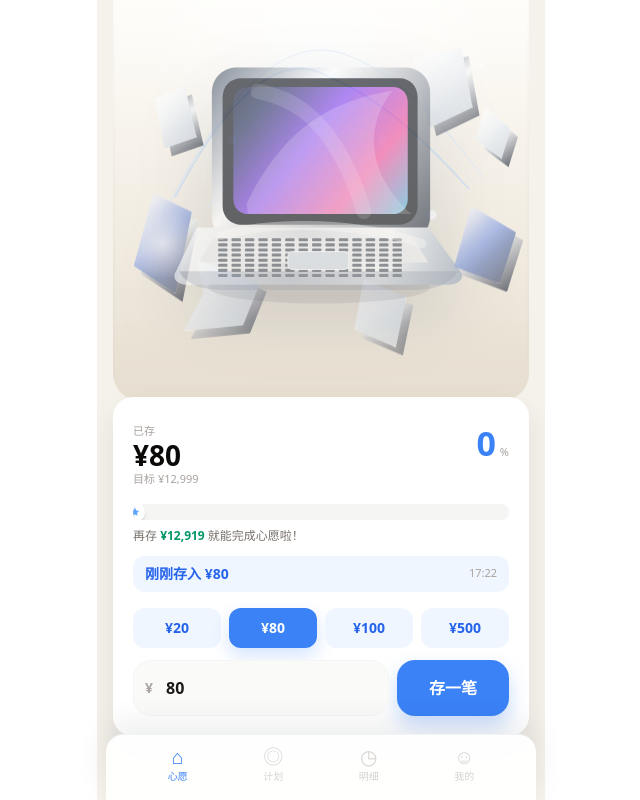
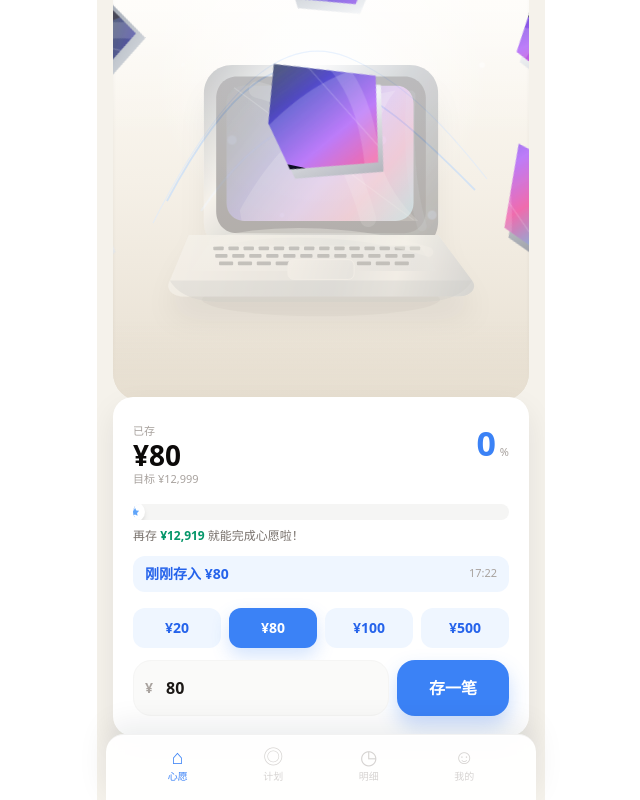
Before and after one commit to xiyan13411-ai/check-think, a Next.js app: page / in a window 1280 px wide. Both pictures are taken after a click on the button "存一笔". Shown: the part 183-983 px from the top of the page, without its empty margins (319-959 px from the left). Built offline with nearby package versions, Linux system fonts and the light colour scheme.

Commit message:
fix: use real asset fragments instead of decorative overlays

```diff
--- a/components/ReferenceWishHero.tsx
+++ b/components/ReferenceWishHero.tsx
@@ -15,39 +15,73 @@ type ReferenceWishHeroProps = {
   } | null;
 };
 
-type Shard = {
-  left: string;
-  top: string;
+type ProductAsset = {
+  src: string;
   width: number;
   height: number;
-  rotate: number;
-  delay: number;
-  clipPath: string;
-  dark?: boolean;
+  className: string;
 };
 
-const floatingShards: Shard[] = [
-  { left: "5%", top: "53%", width: 58, height: 100, rotate: -25, delay: 0, clipPath: "polygon(34% 0%, 100% 18%, 72% 100%, 0% 72%)", dark: true },
-  { left: "17%", top: "68%", width: 76, height: 72, rotate: 23, delay: 0.18, clipPath: "polygon(18% 0%, 100% 34%, 78% 92%, 0% 100%, 26% 48%)" },
-  { left: "72%", top: "20%", width: 60, height: 80, rotate: 18, delay: 0.1, clipPath: "polygon(0% 12%, 82% 0%, 100% 74%, 28% 100%)" },
-  { left: "82%", top: "56%", width: 62, height: 78, rotate: -17, delay: 0.26, clipPath: "polygon(28% 0%, 100% 34%, 74% 100%, 0% 78%)", dark: true },
-  { left: "10%", top: "29%", width: 42, height: 62, rotate: 30, delay: 0.36, clipPath: "polygon(0% 20%, 72% 0%, 100% 82%, 24% 100%)" },
-  { left: "58%", top: "73%", width: 52, height: 68, rotate: -9, delay: 0.44, clipPath: "polygon(18% 0%, 100% 26%, 80% 100%, 0% 74%)" },
-  { left: "87%", top: "34%", width: 36, height: 52, rotate: 32, delay: 0.52, clipPath: "polygon(30% 0%, 100% 42%, 74% 100%, 0% 62%)" },
+type ProductShard = {
+  id: string;
+  clipPath: string;
+  x: number;
+  y: number;
+  rotate: number;
+  scale: number;
+  z: number;
+  unlockAt: number;
+};
+
+const productAssets: Record<"macbook" | "phone", ProductAsset> = {
+  macbook: {
+    src: "/wish-assets/macbook/macbook-render.svg",
+    width: 340,
+    height: 312,
+    className: "h-[312px] w-[340px]",
+  },
+  phone: {
+    src: "/wish-assets/phone/phone-render.svg",
+    width: 210,
+    height: 430,
+    className: "h-[430px] w-[210px]",
+  },
+};
+
+const productShards: ProductShard[] = [
+  { id: "top-left", clipPath: "polygon(9% 8%, 35% 5%, 42% 25%, 22% 35%, 8% 25%)", x: -130, y: -92, rotate: -24, scale: 0.92, z: 26, unlockAt: 0.05 },
+  { id: "top-screen", clipPath: "polygon(34% 6%, 62% 7%, 60% 28%, 42% 32%, 36% 22%)", x: -18, y: -126, rotate: 17, scale: 0.9, z: 30, unlockAt: 0.1 },
+  { id: "top-right", clipPath: "polygon(62% 7%, 91% 10%, 87% 36%, 64% 30%)", x: 128, y: -96, rotate: 24, scale: 0.9, z: 25, unlockAt: 0.14 },
+  { id: "left-screen", clipPath: "polygon(8% 24%, 28% 35%, 31% 58%, 9% 66%, 4% 45%)", x: -162, y: 18, rotate: -18, scale: 0.94, z: 29, unlockAt: 0.18 },
+  { id: "screen-core", clipPath: "polygon(28% 31%, 58% 28%, 64% 55%, 39% 63%, 30% 50%)", x: 14, y: -48, rotate: 12, scale: 0.96, z: 36, unlockAt: 0.22 },
+  { id: "screen-right", clipPath: "polygon(59% 30%, 88% 35%, 82% 63%, 63% 57%)", x: 150, y: 8, rotate: 19, scale: 0.92, z: 31, unlockAt: 0.27 },
+  { id: "hinge-left", clipPath: "polygon(17% 61%, 40% 58%, 44% 73%, 22% 78%, 8% 70%)", x: -130, y: 106, rotate: 21, scale: 0.9, z: 33, unlockAt: 0.32 },
+  { id: "keyboard-main", clipPath: "polygon(35% 59%, 66% 58%, 72% 78%, 41% 82%, 35% 72%)", x: 12, y: 120, rotate: -11, scale: 0.92, z: 38, unlockAt: 0.38 },
+  { id: "keyboard-right", clipPath: "polygon(66% 59%, 93% 66%, 87% 84%, 70% 79%)", x: 136, y: 132, rotate: -19, scale: 0.9, z: 32, unlockAt: 0.45 },
+  { id: "palm-left", clipPath: "polygon(10% 73%, 38% 80%, 36% 97%, 6% 91%)", x: -98, y: 194, rotate: -13, scale: 0.93, z: 34, unlockAt: 0.52 },
+  { id: "trackpad", clipPath: "polygon(38% 78%, 62% 77%, 61% 95%, 37% 96%)", x: 0, y: 198, rotate: 10, scale: 0.94, z: 40, unlockAt: 0.6 },
+  { id: "palm-right", clipPath: "polygon(61% 78%, 91% 83%, 97% 96%, 62% 96%)", x: 112, y: 190, rotate: 18, scale: 0.92, z: 35, unlockAt: 0.68 },
+  { id: "tiny-left", clipPath: "polygon(0% 50%, 12% 55%, 11% 78%, 0% 73%)", x: -198, y: 86, rotate: 29, scale: 0.78, z: 41, unlockAt: 0.76 },
+  { id: "tiny-right", clipPath: "polygon(88% 42%, 100% 50%, 97% 72%, 84% 63%)", x: 198, y: 80, rotate: -28, scale: 0.78, z: 42, unlockAt: 0.84 },
+  { id: "bottom-edge", clipPath: "polygon(19% 93%, 82% 92%, 96% 100%, 8% 100%)", x: 0, y: 246, rotate: -7, scale: 0.88, z: 44, unlockAt: 0.92 },
 ];
 
-const attachedShards: Shard[] = [
-  { left: "44%", top: "24%", width: 74, height: 72, rotate: 14, delay: 0.02, clipPath: "polygon(18% 0%, 100% 16%, 82% 100%, 0% 72%)" },
-  { left: "53%", top: "38%", width: 62, height: 82, rotate: -10, delay: 0.08, clipPath: "polygon(0% 24%, 86% 0%, 100% 76%, 26% 100%)" },
-  { left: "40%", top: "54%", width: 78, height: 68, rotate: 9, delay: 0.12, clipPath: "polygon(16% 0%, 100% 30%, 72% 100%, 0% 78%)" },
-  { left: "30%", top: "63%", width: 68, height: 54, rotate: -14, delay: 0.16, clipPath: "polygon(0% 18%, 86% 0%, 100% 70%, 22% 100%)" },
-  { left: "61%", top: "62%", width: 58, height: 76, rotate: 18, delay: 0.2, clipPath: "polygon(20% 0%, 100% 32%, 76% 100%, 0% 68%)" },
-];
+function SimpleWishArt({ type }: { type: Exclude<WishType, "macbook" | "phone"> }) {
+  const config = {
+    camera: { emoji: "📷", label: "相机", bg: "from-violet-100 to-blue-100" },
+    travel: { emoji: "🧳", label: "旅行", bg: "from-teal-100 to-blue-100" },
+    gift: { emoji: "🎁", label: "礼物", bg: "from-orange-100 to-pink-100" },
+    home: { emoji: "🏠", label: "小家", bg: "from-emerald-100 to-lime-100" },
+  }[type];
 
-const sideMaterial = "linear-gradient(145deg, rgba(71,85,105,0.98) 0%, rgba(248,250,252,0.9) 40%, rgba(15,23,42,0.98) 100%)";
-const faceMaterial = "linear-gradient(135deg, #ffffff 0%, #eef2f7 42%, #cbd5e1 100%)";
-const darkMaterial = "linear-gradient(135deg, rgba(219,234,254,0.16), rgba(29,78,216,0.52) 48%, rgba(2,6,23,0.66))";
-const shineMaterial = "linear-gradient(135deg, rgba(255,255,255,0.95) 0%, rgba(255,255,255,0.16) 36%, transparent 62%)";
+  return (
+    <div className={`relative flex h-[300px] w-[300px] items-center justify-center rounded-[42px] bg-gradient-to-br ${config.bg} shadow-[0_28px_50px_rgba(15,23,42,0.12)]`}>
+      <div className="absolute inset-6 rounded-[34px] bg-white/45 blur-sm" />
+      <div className="relative text-[92px] drop-shadow-[0_20px_28px_rgba(15,23,42,0.16)]">{config.emoji}</div>
+      <div className="absolute bottom-9 rounded-full bg-white/70 px-4 py-1 text-xs font-semibold text-stone-500 shadow-sm backdrop-blur">{config.label}心愿</div>
+    </div>
+  );
+}
 
 function Sparkles() {
   return (
@@ -65,132 +99,119 @@ function Sparkles() {
   );
 }
 
-function MacbookArt() {
+function LightTrails() {
   return (
-    <svg viewBox="0 0 360 330" className="h-full w-full drop-shadow-[0_30px_40px_rgba(15,23,42,0.22)]" fill="none">
-      <defs>
-        <linearGradient id="macScreenV12" x1="78" y1="48" x2="286" y2="216" gradientUnits="userSpaceOnUse">
-          <stop offset="0" stopColor="#020617" />
-          <stop offset="0.18" stopColor="#172554" />
-          <stop offset="0.43" stopColor="#7c3aed" />
-          <stop offset="0.7" stopColor="#ec4899" />
-          <stop offset="1" stopColor="#22d3ee" />
-        </linearGradient>
-        <linearGradient id="macMetalV12" x1="30" y1="210" x2="330" y2="292" gradientUnits="userSpaceOnUse">
-          <stop offset="0" stopColor="#f8fafc" />
-          <stop offset="0.42" stopColor="#d1d5db" />
-          <stop offset="0.72" stopColor="#f1f5f9" />
-          <stop offset="1" stopColor="#94a3b8" />
-        </linearGradient>
-        <linearGradient id="macEdgeV12" x1="60" y1="42" x2="300" y2="226" gradientUnits="userSpaceOnUse">
-          <stop offset="0" stopColor="#475569" />
-          <stop offset="0.35" stopColor="#f8fafc" />
-          <stop offset="1" stopColor="#1e293b" />
-        </linearGradient>
-      </defs>
-      <ellipse cx="178" cy="284" rx="124" ry="18" fill="#020617" opacity="0.12" />
-      <path d="M86 38 H274 C290 38 302 50 302 66 V204 C302 220 290 232 274 232 H84 C68 232 58 220 58 204 V66 C58 50 70 38 86 38Z" fill="url(#macEdgeV12)" />
-      <path d="M91 50 H268 C279 50 288 59 288 71 V193 C288 205 279 214 267 214 H91 C79 214 70 205 70 193 V71 C70 59 79 50 91 50Z" fill="#030712" />
-      <path d="M99 60 H260 C270 60 277 67 277 77 V185 C277 195 270 202 260 202 H99 C89 202 82 195 82 185 V77 C82 67 89 60 99 60Z" fill="url(#macScreenV12)" />
-      <path d="M97 190 C136 111 185 76 260 64 C230 101 229 154 281 202 H98Z" fill="#ffffff" opacity="0.19" />
-      <path d="M110 65 C166 75 203 118 228 199" stroke="#ffffff" strokeWidth="17" strokeLinecap="round" opacity="0.14" />
-      <path d="M41 217 L300 217 L336 266 C341 273 335 281 322 281 H31 C18 281 13 273 18 266 L41 217Z" fill="url(#macMetalV12)" />
-      <path d="M60 229 H283 L300 256 H43Z" fill="#e5e7eb" opacity="0.98" />
-      {Array.from({ length: 8 }).map((_, row) =>
-        Array.from({ length: 14 }).map((__, col) => (
-          <rect key={`${row}-${col}`} x={65 + col * 15} y={229 + row * 5.7} width="10.4" height="3.4" rx="1" fill="#1f2937" opacity="0.78" />
-        )),
-      )}
-      <rect x="143" y="244" width="68" height="20" rx="5" fill="#cbd5e1" stroke="#f8fafc" />
-      <path d="M21 266 H333 C325 280 309 287 282 287 H72 C45 287 29 280 21 266Z" fill="#64748b" opacity="0.34" />
-      <path d="M68 226 C130 208 226 212 293 235" stroke="#ffffff" strokeWidth="10" strokeLinecap="round" opacity="0.38" />
+    <svg className="pointer-events-none absolute left-1/2 top-[10%] -translate-x-1/2 opacity-60" width="360" height="250" viewBox="0 0 360 250" fill="none">
+      <path d="M26 196C92 72 142 50 182 68C236 92 270 120 334 185" stroke="#bfdbfe" strokeWidth="1.8" />
+      <path d="M12 218C90 65 151 30 206 52C258 74 298 113 346 174" stroke="#dbeafe" strokeWidth="1.1" />
+      <path d="M60 206C122 116 178 96 238 130" stroke="#eff6ff" strokeWidth="2.2" opacity="0.75" />
     </svg>
   );
 }
 
-function PhoneArt() {
+function AssetFragmentHero({ type, progress, saveAnimation, warmUpNextPiece }: { type: "macbook" | "phone"; progress: number; saveAnimation: ReferenceWishHeroProps["saveAnimation"]; warmUpNextPiece: boolean }) {
+  const asset = productAssets[type];
+  const isPristine = progress <= 0;
+  const isComplete = progress >= 1;
+  const visualProgress = Math.min(1, progress * 2.1);
+  const visibleCount = isPristine ? 0 : Math.max(6, Math.ceil(visualProgress * productShards.length));
+  const shownShards = isComplete ? productShards : productShards.slice(0, visibleCount);
+
   return (
-    <svg viewBox="0 0 250 360" className="h-full w-full drop-shadow-[0_28px_40px_rgba(15,23,42,0.24)]" fill="none">
-      <defs>
-        <linearGradient id="phoneBodyV12" x1="50" y1="18" x2="198" y2="340" gradientUnits="userSpaceOnUse"><stop offset="0" stopColor="#ffffff"/><stop offset="0.5" stopColor="#e5e7eb"/><stop offset="1" stopColor="#94a3b8"/></linearGradient>
-        <linearGradient id="phoneBlueV12" x1="152" y1="30" x2="205" y2="330" gradientUnits="userSpaceOnUse"><stop offset="0" stopColor="#bfdbfe" stopOpacity="0"/><stop offset="0.52" stopColor="#1d4ed8" stopOpacity="0.32"/><stop offset="1" stopColor="#020617" stopOpacity="0.38"/></linearGradient>
-      </defs>
-      <rect x="52" y="15" width="146" height="326" rx="38" fill="#64748b" />
-      <rect x="57" y="20" width="136" height="316" rx="34" fill="url(#phoneBodyV12)" />
-      <path d="M149 31 C178 94 176 245 193 326 L193 20 H139Z" fill="url(#phoneBlueV12)" />
-      <rect x="74" y="42" width="70" height="88" rx="18" fill="#f8fafc" stroke="#cbd5e1" />
-      {[[94,64,14], [124,64,12], [106,97,12]].map(([cx, cy, r]) => (<g key={`${cx}-${cy}`}><circle cx={cx} cy={cy} r={r} fill="#cbd5e1"/><circle cx={cx} cy={cy} r={r - 3} fill="#020617"/><circle cx={cx - 3} cy={cy - 4} r="2.5" fill="#ffffff" opacity="0.78"/></g>))}
-      <circle cx="129" cy="98" r="4" fill="#fbbf24" opacity="0.72" />
-      <path d="M78 132 C128 164 141 258 166 324" stroke="#ffffff" strokeWidth="18" strokeLinecap="round" opacity="0.28" />
-    </svg>
+    <div className={`absolute left-1/2 top-[51%] -translate-x-1/2 -translate-y-1/2 ${asset.className}`}>
+      <motion.img
+        src={asset.src}
+        alt=""
+        aria-hidden="true"
+        className="pointer-events-none absolute inset-0 h-full w-full select-none"
+        initial={false}
+        animate={saveAnimation ? { scale: [1, 1.025, 1], rotate: [0, -0.6, 0] } : { scale: 1, rotate: 0 }}
+        transition={{ duration: 0.58, ease: "easeOut" }}
+        style={{ opacity: isComplete ? 1 : isPristine ? 0.16 : 0.26, filter: isPristine ? "grayscale(0.75) saturate(0.6)" : "grayscale(0.2)" }}
+      />
+
+      {shownShards.map((shard, index) => {
+        const finalPull = isComplete ? 1 : Math.min(0.74, visualProgress * 0.72);
+        const targetX = shard.x * (1 - finalPull);
+        const targetY = shard.y * (1 - finalPull);
+        const targetRotate = shard.rotate * (1 - finalPull);
+        const newest = saveAnimation?.mode === "unlock" && index >= Math.max(0, shownShards.length - 3);
+
+        return (
+          <motion.div
+            key={shard.id}
+            className="absolute inset-0"
+            style={{ zIndex: shard.z, transformOrigin: "center" }}
+            initial={newest ? { x: shard.x, y: shard.y, rotate: shard.rotate, scale: shard.scale, opacity: 0 } : false}
+            animate={{ x: targetX, y: targetY, rotate: targetRotate, scale: 1, opacity: 1 }}
+            transition={newest ? { duration: 0.74, ease: [0.34, 1.56, 0.64, 1] } : { duration: 0.5, ease: "easeOut" }}
+          >
+            <div
+              className="absolute inset-0"
+              style={{
+                clipPath: shard.clipPath,
+                background: "linear-gradient(145deg, rgba(71,85,105,0.98), rgba(248,250,252,0.92) 42%, rgba(15,23,42,0.98))",
+                transform: "translate(7px, 8px)",
+                filter: "drop-shadow(0 20px 28px rgba(15,23,42,0.24))",
+              }}
+            />
+            <div
+              className="absolute inset-0"
+              style={{
+                clipPath: shard.clipPath,
+                backgroundImage: `url(${asset.src})`,
+                backgroundSize: "100% 100%",
+                filter: "drop-shadow(0 16px 24px rgba(15,23,42,0.22))",
+              }}
+            />
+            <div
+              className="absolute inset-0"
+              style={{
+                clipPath: shard.clipPath,
+                background: "linear-gradient(135deg, rgba(255,255,255,0.82), rgba(255,255,255,0.10) 38%, transparent 62%)",
+                mixBlendMode: "screen",
+              }}
+            />
+            {newest && (
+              <motion.div
+                className="absolute inset-0"
+                style={{ clipPath: shard.clipPath, background: "radial-gradient(circle, rgba(255,255,255,0.92), transparent 58%)", mixBlendMode: "screen" }}
+                initial={{ opacity: 0.9, scale: 0.92 }}
+                animate={{ opacity: 0, scale: 1.18 }}
+                transition={{ duration: 0.65, ease: "easeOut" }}
+              />
+            )}
+          </motion.div>
+        );
+      })}
+
+      {isPristine && (
+        <motion.div className="absolute left-1/2 top-[48%] z-50 -translate-x-1/2 rounded-full bg-white/75 px-4 py-2 text-xs font-semibold text-stone-400 shadow-sm backdrop-blur" initial={{ opacity: 0, y: 8 }} animate={{ opacity: 1, y: 0 }}>
+          存第一笔，开始拼回心愿
+        </motion.div>
+      )}
+
+      {warmUpNextPiece && !isComplete && (
+        <motion.div className="pointer-events-none absolute left-1/2 top-[74%] z-50 h-2 w-2 -translate-x-1/2 rounded-full bg-amber-300 shadow-[0_0_20px_rgba(251,191,36,0.95)]" initial={{ opacity: 0, y: 44 }} animate={{ opacity: [0, 1, 0], y: [44, -76, -164], scale: [0.45, 1.7, 0.3] }} transition={{ duration: 1.05, ease: "easeOut" }} />
+      )}
+    </div>
   );
 }
 
-function CameraArt() {
+function GenericHero({ type, progress, saveAnimation }: { type: Exclude<WishType, "macbook" | "phone">; progress: number; saveAnimation: ReferenceWishHeroProps["saveAnimation"] }) {
   return (
-    <svg viewBox="0 0 320 270" className="h-full w-full drop-shadow-[0_26px_36px_rgba(15,23,42,0.22)]" fill="none">
-      <rect x="55" y="82" width="210" height="136" rx="28" fill="#cbd5e1" />
-      <rect x="69" y="94" width="182" height="110" rx="21" fill="#f8fafc" />
-      <path d="M98 82 L118 52 H179 L197 82Z" fill="#94a3b8" />
-      <circle cx="160" cy="151" r="56" fill="#334155"/><circle cx="160" cy="151" r="43" fill="#020617"/><circle cx="160" cy="151" r="26" fill="#1d4ed8" opacity="0.45"/><circle cx="142" cy="132" r="8" fill="#ffffff" opacity="0.8" />
-      <rect x="214" y="106" width="28" height="16" rx="5" fill="#fbbf24" opacity="0.8"/><rect x="78" y="108" width="34" height="18" rx="5" fill="#94a3b8" />
-    </svg>
-  );
-}
-
-function TravelArt() {
-  return (
-    <svg viewBox="0 0 300 300" className="h-full w-full drop-shadow-[0_26px_36px_rgba(15,23,42,0.20)]" fill="none">
-      <rect x="88" y="69" width="124" height="190" rx="28" fill="#14b8a6"/><rect x="101" y="82" width="98" height="164" rx="22" fill="#ccfbf1" opacity="0.95"/><path d="M119 70 V54 C119 42 130 33 150 33 C170 33 181 42 181 54 V70" stroke="#64748b" strokeWidth="12" strokeLinecap="round"/><path d="M126 94 V235" stroke="#0f766e" strokeWidth="8" opacity="0.42"/><path d="M174 94 V235" stroke="#0f766e" strokeWidth="8" opacity="0.42"/><circle cx="111" cy="264" r="8" fill="#475569"/><circle cx="189" cy="264" r="8" fill="#475569"/><path d="M118 135 C142 120 166 120 190 135" stroke="#ffffff" strokeWidth="12" strokeLinecap="round" opacity="0.45"/>
-    </svg>
-  );
-}
-
-function GiftArt() {
-  return (
-    <svg viewBox="0 0 300 300" className="h-full w-full drop-shadow-[0_26px_36px_rgba(15,23,42,0.22)]" fill="none">
-      <rect x="63" y="116" width="174" height="130" rx="18" fill="#fb923c"/><rect x="51" y="92" width="198" height="48" rx="16" fill="#fed7aa"/><rect x="136" y="92" width="30" height="154" fill="#f97316" opacity="0.75"/><rect x="51" y="121" width="198" height="24" fill="#ffffff" opacity="0.22"/><path d="M147 90 C112 70 110 44 132 42 C151 40 158 63 150 90Z" fill="#fdba74"/><path d="M153 90 C188 70 190 44 168 42 C149 40 142 63 150 90Z" fill="#fdba74"/><path d="M82 164 C118 151 170 157 219 177" stroke="#ffffff" strokeWidth="13" strokeLinecap="round" opacity="0.25"/>
-    </svg>
-  );
-}
-
-function HomeArt() {
-  return (
-    <svg viewBox="0 0 320 300" className="h-full w-full drop-shadow-[0_26px_36px_rgba(15,23,42,0.20)]" fill="none">
-      <path d="M55 151 L160 63 L266 151" fill="#22c55e"/><path d="M80 145 H240 V251 H80Z" fill="#dcfce7"/><path d="M109 173 H145 V251 H109Z" fill="#94a3b8"/><rect x="173" y="171" width="42" height="34" rx="6" fill="#60a5fa" opacity="0.72"/><path d="M64 151 L160 70 L256 151" stroke="#15803d" strokeWidth="12" strokeLinecap="round" strokeLinejoin="round"/><path d="M91 221 C138 203 185 203 229 224" stroke="#ffffff" strokeWidth="14" strokeLinecap="round" opacity="0.45"/>
-    </svg>
-  );
-}
-
-function WishObjectArt({ type }: { type: WishType }) {
-  switch (type) {
-    case "phone": return <PhoneArt />;
-    case "camera": return <CameraArt />;
-    case "travel": return <TravelArt />;
-    case "gift": return <GiftArt />;
-    case "home": return <HomeArt />;
-    case "macbook":
-    default: return <MacbookArt />;
-  }
-}
-
-function FloatingShard({ shard, progress, index }: { shard: Shard; progress: number; index: number }) {
-  return (
-    <motion.div className="pointer-events-none absolute" style={{ left: shard.left, top: shard.top, width: shard.width, height: shard.height, transform: `rotate(${shard.rotate}deg)` }} animate={{ y: [0, -12, 0], opacity: [0.62, 0.98, 0.62] }} transition={{ duration: 4.4, repeat: Infinity, delay: shard.delay, ease: "easeInOut" }}>
-      <div className="absolute inset-0 shadow-[0_18px_34px_rgba(15,23,42,0.16)]" style={{ clipPath: shard.clipPath, background: sideMaterial, transform: "translate(7px, 8px)" }} />
-      <div className="absolute inset-0 border border-white/70 shadow-[0_14px_28px_rgba(15,23,42,0.11)]" style={{ clipPath: shard.clipPath, background: faceMaterial }} />
-      {shard.dark && <div className="absolute inset-0" style={{ clipPath: shard.clipPath, background: darkMaterial, mixBlendMode: "multiply" }} />}
-      <div className="absolute inset-0" style={{ clipPath: shard.clipPath, background: shineMaterial, mixBlendMode: "screen" }} />
-      {progress > index / floatingShards.length && <div className="absolute inset-0" style={{ clipPath: shard.clipPath, background: "radial-gradient(circle, rgba(255,255,255,0.72), transparent 62%)", mixBlendMode: "screen" }} />}
-    </motion.div>
+    <div className="absolute left-1/2 top-[51%] -translate-x-1/2 -translate-y-1/2">
+      <motion.div initial={false} animate={saveAnimation ? { scale: [1, 1.035, 1] } : { scale: 1 }} transition={{ duration: 0.58, ease: "easeOut" }} style={{ opacity: progress <= 0 ? 0.55 : 0.78 + progress * 0.2 }}>
+        <SimpleWishArt type={type} />
+      </motion.div>
+    </div>
   );
 }
 
 export default function ReferenceWishHero({ wishType, currentAmount, targetAmount, warmUpNextPiece = false, saveAnimation = null }: ReferenceWishHeroProps) {
   const progress = Math.min(currentAmount / targetAmount, 1);
   const isComplete = progress >= 1;
-  const isPristine = currentAmount <= 0;
-  const unlockedAttachedCount = Math.min(attachedShards.length, Math.floor(progress * attachedShards.length * 1.6));
+  const assetType = wishType === "phone" || wishType === "macbook" ? wishType : null;
 
   return (
     <section className="relative mt-4 h-[440px] overflow-hidden rounded-[28px] bg-gradient-to-b from-[#fffdf8] via-[#f5f0e7] to-[#e7dfd1] shadow-inner">
@@ -198,17 +219,12 @@ export default function ReferenceWishHero({ wishType, currentAmount, targetAmoun
       <div className="pointer-events-none absolute inset-x-0 top-0 h-44 bg-gradient-to-b from-white/70 to-transparent" />
       <div className="pointer-events-none absolute left-1/2 top-[84%] h-8 w-64 -translate-x-1/2 rounded-full bg-black/12 blur-xl" />
       <Sparkles />
+      <LightTrails />
 
-      <svg className="pointer-events-none absolute left-1/2 top-[10%] -translate-x-1/2 opacity-55" width="352" height="250" viewBox="0 0 352 250" fill="none">
-        <path d="M30 192 C90 78 138 52 176 68 C228 90 264 118 324 184" stroke="#bfdbfe" strokeWidth="1.8" />
-        <path d="M16 214 C90 66 150 30 202 50 C254 70 292 112 338 172" stroke="#dbeafe" strokeWidth="1.1" />
-        <path d="M62 204 C122 118 174 96 232 128" stroke="#eff6ff" strokeWidth="2.2" opacity="0.75" />
-      </svg>
-
-      {floatingShards.map((shard, index) => <FloatingShard key={index} shard={shard} progress={progress} index={index} />)}
-
-      {warmUpNextPiece && !isComplete && (
-        <motion.div className="pointer-events-none absolute left-1/2 top-[78%] z-30 h-2 w-2 -translate-x-1/2 rounded-full bg-amber-300 shadow-[0_0_20px_rgba(251,191,36,0.95)]" initial={{ opacity: 0, y: 44 }} animate={{ opacity: [0, 1, 0], y: [44, -76, -164], scale: [0.45, 1.7, 0.3] }} transition={{ duration: 1.05, ease: "easeOut" }} />
+      {assetType ? (
+        <AssetFragmentHero type={assetType} progress={progress} saveAnimation={saveAnimation} warmUpNextPiece={warmUpNextPiece} />
+      ) : (
+        <GenericHero type={wishType} progress={progress} saveAnimation={saveAnimation} />
       )}
 
       {saveAnimation && (
@@ -219,30 +235,6 @@ export default function ReferenceWishHero({ wishType, currentAmount, targetAmoun
         </div>
       )}
 
-      <div className="absolute left-1/2 top-[50%] h-[304px] w-[322px] -translate-x-1/2 -translate-y-1/2">
-        <motion.div className="absolute inset-0" initial={false} animate={saveAnimation ? { scale: [1, 1.035, 1], rotate: [0, -0.8, 0] } : { scale: 1, rotate: 0 }} transition={{ duration: 0.58, ease: "easeOut" }} style={{ opacity: isComplete ? 1 : isPristine ? 0.46 : 0.6 + progress * 0.25, filter: isPristine ? "grayscale(0.55) saturate(0.72)" : "none" }}>
-          <WishObjectArt type={wishType} />
-        </motion.div>
-
-        {isPristine && (
-          <motion.div className="absolute left-1/2 top-[48%] z-30 -translate-x-1/2 rounded-full bg-white/70 px-4 py-2 text-xs font-semibold text-stone-400 shadow-sm backdrop-blur" initial={{ opacity: 0, y: 8 }} animate={{ opacity: 1, y: 0 }}>
-            存第一笔，开始拼回心愿
-          </motion.div>
-        )}
-
-        {!isComplete && attachedShards.slice(0, unlockedAttachedCount).map((shard, index) => {
-          const isNewest = saveAnimation?.mode === "unlock" && index >= Math.max(0, unlockedAttachedCount - 2);
-          return (
-            <motion.div key={`${shard.left}-${shard.top}`} className="absolute" style={{ left: shard.left, top: shard.top, width: shard.width, height: shard.height }} initial={isNewest ? { x: 124 - index * 34, y: -104 + index * 30, rotate: shard.rotate + 32, opacity: 0, scale: 0.78 } : false} animate={{ x: 0, y: 0, rotate: shard.rotate, opacity: 1, scale: 1 }} transition={isNewest ? { duration: 0.72, ease: [0.34, 1.56, 0.64, 1], delay: shard.delay } : { duration: 0.4 }}>
-              <div className="absolute inset-0" style={{ clipPath: shard.clipPath, background: sideMaterial, transform: "translate(7px, 8px)", filter: "drop-shadow(0 20px 28px rgba(15,23,42,0.20))" }} />
-              <div className="absolute inset-0 border border-white/70" style={{ clipPath: shard.clipPath, background: faceMaterial, filter: "drop-shadow(0 14px 22px rgba(15,23,42,0.18))" }} />
-              <div className="absolute inset-0" style={{ clipPath: shard.clipPath, background: shineMaterial, mixBlendMode: "screen" }} />
-              {isNewest && <motion.div className="absolute inset-0" style={{ clipPath: shard.clipPath, background: "radial-gradient(circle, rgba(255,255,255,0.9), transparent 60%)", mixBlendMode: "screen" }} initial={{ opacity: 0.85, scale: 0.92 }} animate={{ opacity: 0, scale: 1.18 }} transition={{ duration: 0.65 }} />}
-            </motion.div>
-          );
-        })}
-      </div>
-
       <div className="pointer-events-none absolute inset-x-0 bottom-0 h-20 bg-gradient-to-t from-[#e7dfd1] to-transparent" />
       {isComplete && <div className="absolute right-5 top-5 z-50 flex h-9 min-w-[4rem] items-center justify-center rounded-full bg-gradient-to-r from-pink-400 to-orange-400 px-3 text-xs font-bold text-white shadow-md">已完成</div>}
     </section>
```
